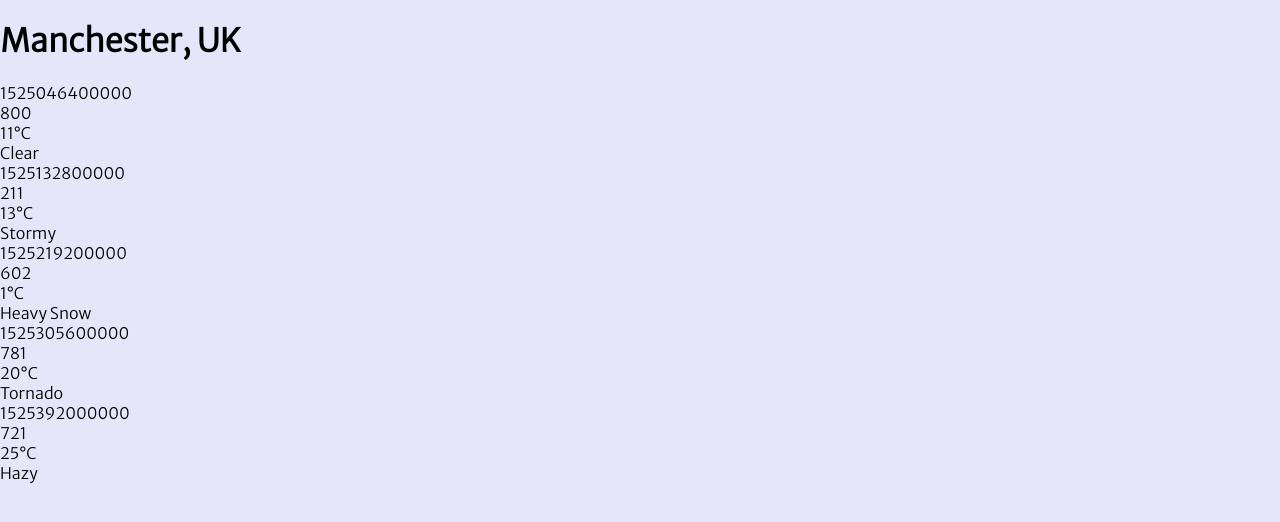
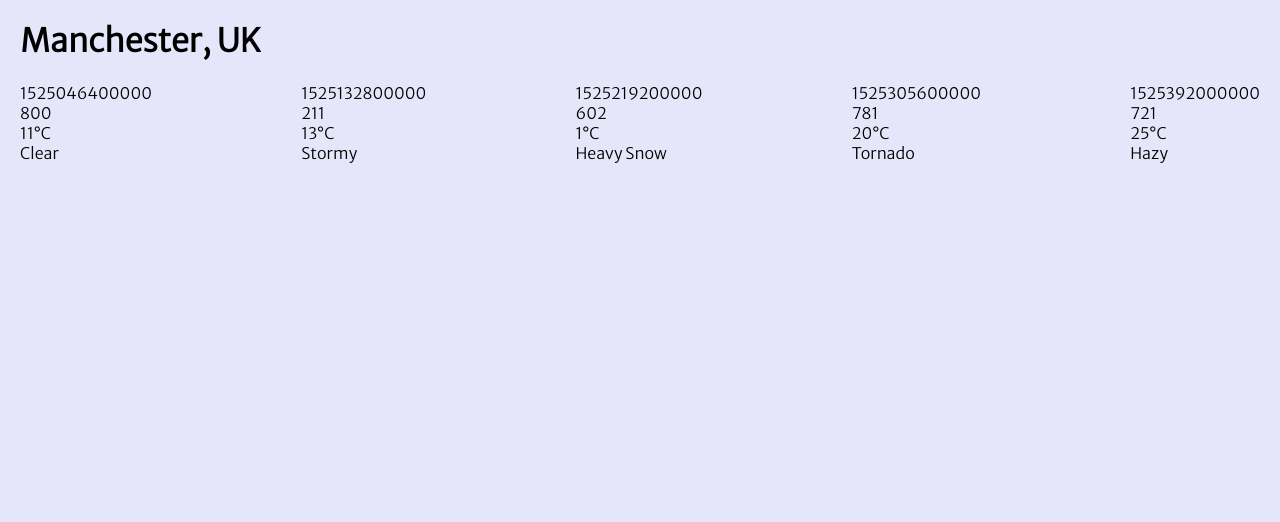
Before and after one commit to SuzBarnes/weather-app, a React (Create React App) app: page / in a window 1280 px wide. Shown: the top 522 px of the page. Built offline with nearby package versions, Linux system fonts and the light colour scheme.

Commit message:
updated the css of forecast summaries to display space between

```diff
--- a/src/components/App.js
+++ b/src/components/App.js
@@ -7,7 +7,7 @@
 
 function App({ location, forecasts }) {
   return (
-    <div className="forecast">
+    <div className="weather-app">
       <LocationDetails city={location.city} country={location.country} />
       <ForecastSummaries forecasts={forecasts} />
     </div>
--- a/src/components/ForecastSummaries.js
+++ b/src/components/ForecastSummaries.js
@@ -1,6 +1,7 @@
 import React from "react";
 import PropTypes from "prop-types";
 import ForecastSummary from "./ForecastSummary";
+import "../styles/ForecastSummaries.css";
 
 function ForecastSummaries({ forecasts }) {
   return (
--- a/src/styles/App.css
+++ b/src/styles/App.css
@@ -1,4 +1,8 @@
-/* .App {
+.weather-app {
+  margin: 0 20px;
+}
+
+.App {
   text-align: center;
 }
 
@@ -36,4 +40,4 @@
   to {
     transform: rotate(360deg);
   }
-} */
+}
--- /dev/null
+++ b/src/styles/ForecastSummaries.css
@@ -0,0 +1,4 @@
+.forecast-summaries {
+    display: flex;
+    justify-content: space-between;
+}
```
